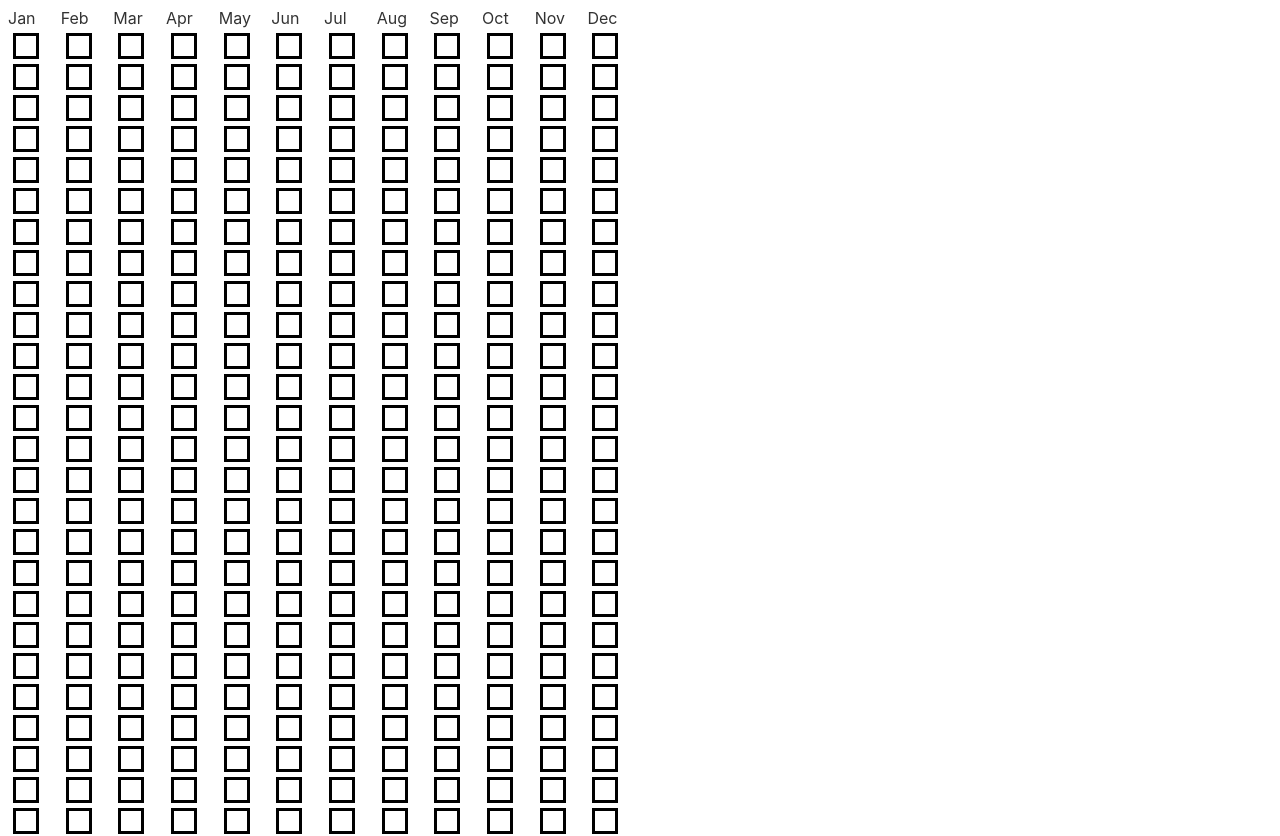
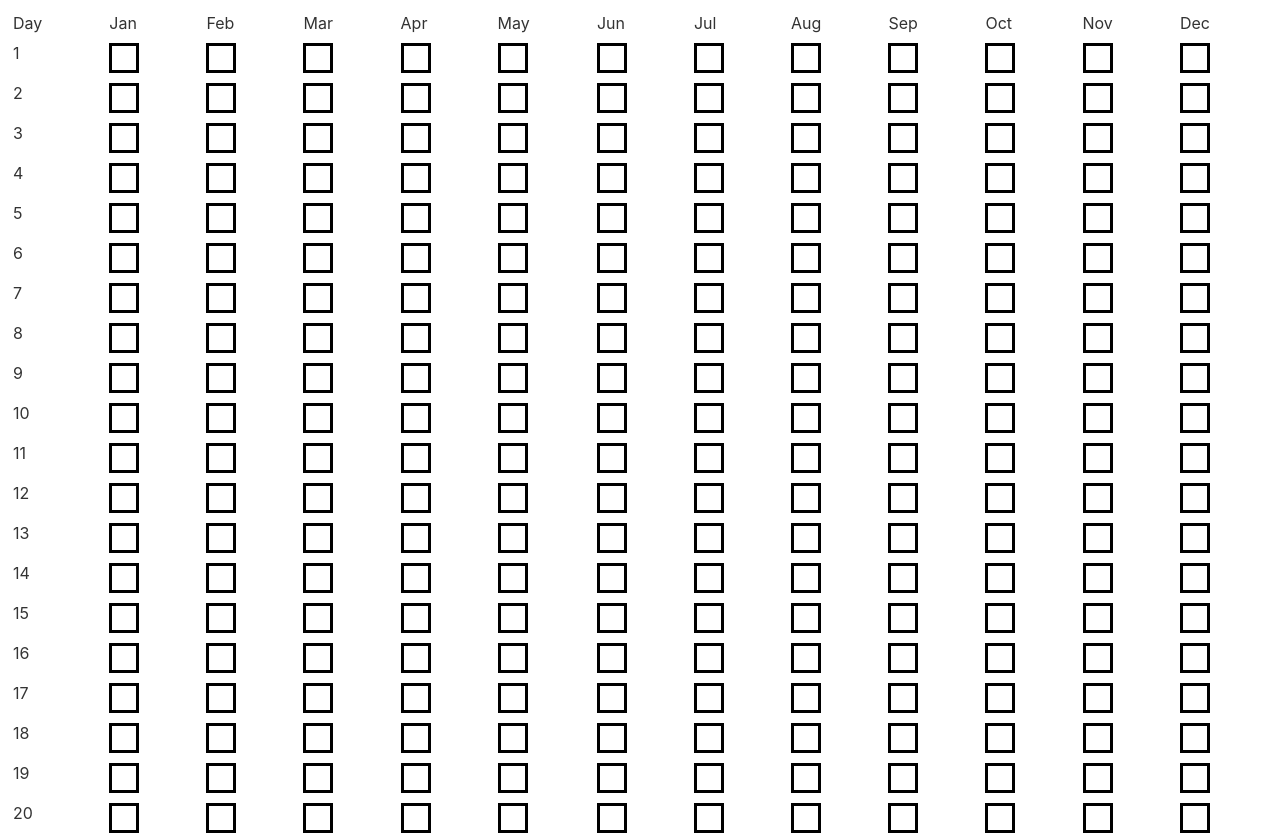
Before and after one commit to jflam/everyday, a Svelte app: page / in a window 1280 px wide. Shown: the top 836 px of the page. Built offline with nearby package versions, Linux system fonts and the light colour scheme.

Commit message:
use css grid and variables

```diff
--- a/src/App.svelte
+++ b/src/App.svelte
@@ -19,7 +19,7 @@
 <script>
 import Day from './Day.svelte'
 
-const months = ['Jan', 'Feb', 'Mar', 'Apr', 'May', 'Jun', 'Jul', 'Aug', 'Sep', 'Oct', 'Nov', 'Dec'];
+const headings = ['Day', 'Jan', 'Feb', 'Mar', 'Apr', 'May', 'Jun', 'Jul', 'Aug', 'Sep', 'Oct', 'Nov', 'Dec'];
 
 function daysInMonth (month, year) {
     return new Date(year, month, 0).getDate();
@@ -29,32 +29,36 @@ const year = 2020;
 const daysInJan = daysInMonth(1, year);
 </script>
 
-<main>
 <div>
-	{#each months as month, month_index}
-	<div>
-		{month}
-		{#each Array(daysInMonth(month_index + 1, year)) as _, i}
-			<Day />
+	{#each headings as heading, i}
+		<div style="--column:{i + 1}; --row:{1}">{heading}</div>
+	{/each}
+	{#each Array(31) as _, i}
+		<div style="--column:{1}; --row:{i + 2}">{i + 1}</div>
+	{/each}
+	{#each Array(12) as _, i}
+		{#each Array(daysInMonth(i + 1, year)) as _, j}
+			<Day column={i + 2} row={j + 2}/>
 		{/each}
-	</div>
 	{/each}
 </div>
-</main>
 
 <style>
 	div {
-		display: flex;
-		width: 50%;
-		table-layout: fixed;
+		display: grid;
 	}
 	div > div {
-		display: table-cell;
+		grid-column: var(--column);
+		grid-row: var(--row);
+		margin: 5px;
 	}
-    main {
-        margin: 0 auto;
-    }
 	@media print {
-		main { transform: scale(0.9) }
+		@page {
+			margin: 0 auto;
+		}
+		div {
+			transform-origin: top left;
+			transform: scale(0.8);
+		}
 	}
 </style>
--- a/src/Day.svelte
+++ b/src/Day.svelte
@@ -1,20 +1,24 @@
 <script>
     export let clicked = false;
+    export let column = 1;
+    export let row = 1;
 
 	function handleClick() {
 		clicked = !clicked;
 	}
 </script>
 
-<div on:click={handleClick} class={clicked ? 'selected': ''}></div>
+<div style="--column:{column};--row:{row}" on:click={handleClick} class={clicked ? 'selected': ''}></div>
 
 <style>
 	div {
         border: solid black;
-	 	height: 20px;
-		width: 20px;
+	 	height: 1.5em;
+		width: 1.5em;
 		background-color: white;
         margin: 5px;
+        grid-column: var(--column);
+        grid-row: var(--row);
 	}
 
 	.selected {
```
